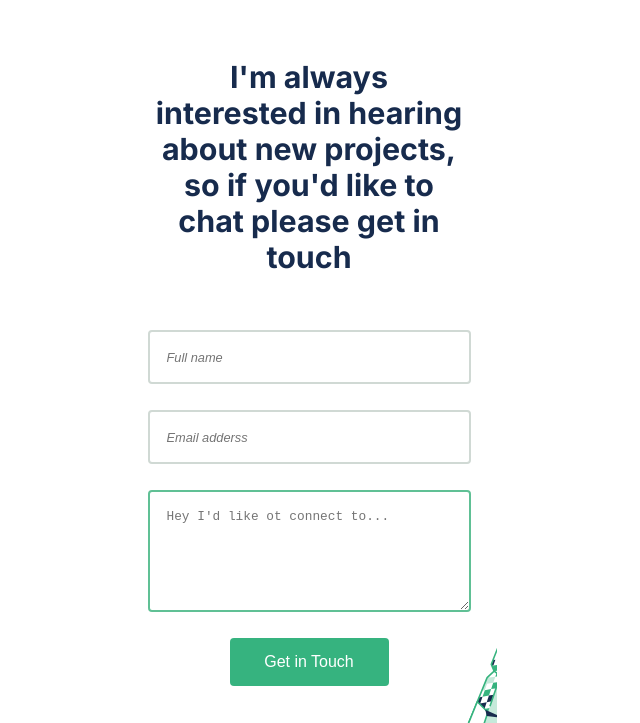
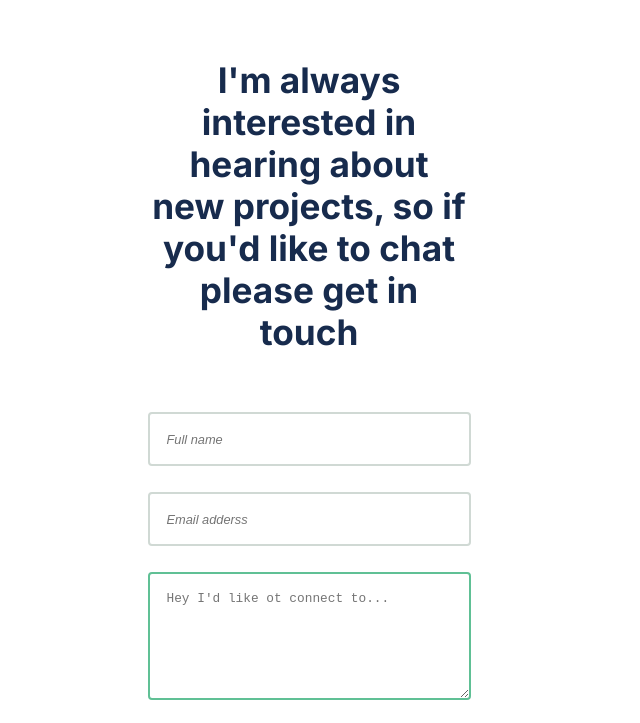
Before and after one commit to rahimialijan/My-Portfolio-Website, a website: page index.html in a window 1280 px wide. Shown: the part 5420-6143 px from the top of the page, without its empty margins (331-971 px from the left). Drawn offline with Linux system fonts and the light colour scheme.

Commit message:
Modify css

```diff
--- a/style.css
+++ b/style.css
@@ -382,7 +382,7 @@ header {
 
 .contact-header h2 {
   width: 84%;
-  font-size: 1.9em;
+  font-size: 2.2rem;
   font-weight: 700;
   text-align: center;
   color: #172b4d;
@@ -432,7 +432,7 @@ input::placeholder {
 }
 
 .contact textarea {
-  height: 114px;
+  height: 120px;
   border: 2px solid  #60c095;
   transition: 0.3s ease;
 }
@@ -489,7 +489,7 @@ footer hr {
 }
 
 .works-title hr {
-  width: 25%;
+  width: 22%;
   margin: 0 auto;
   border: 3px solid green;
   border-radius: 3px;
```
